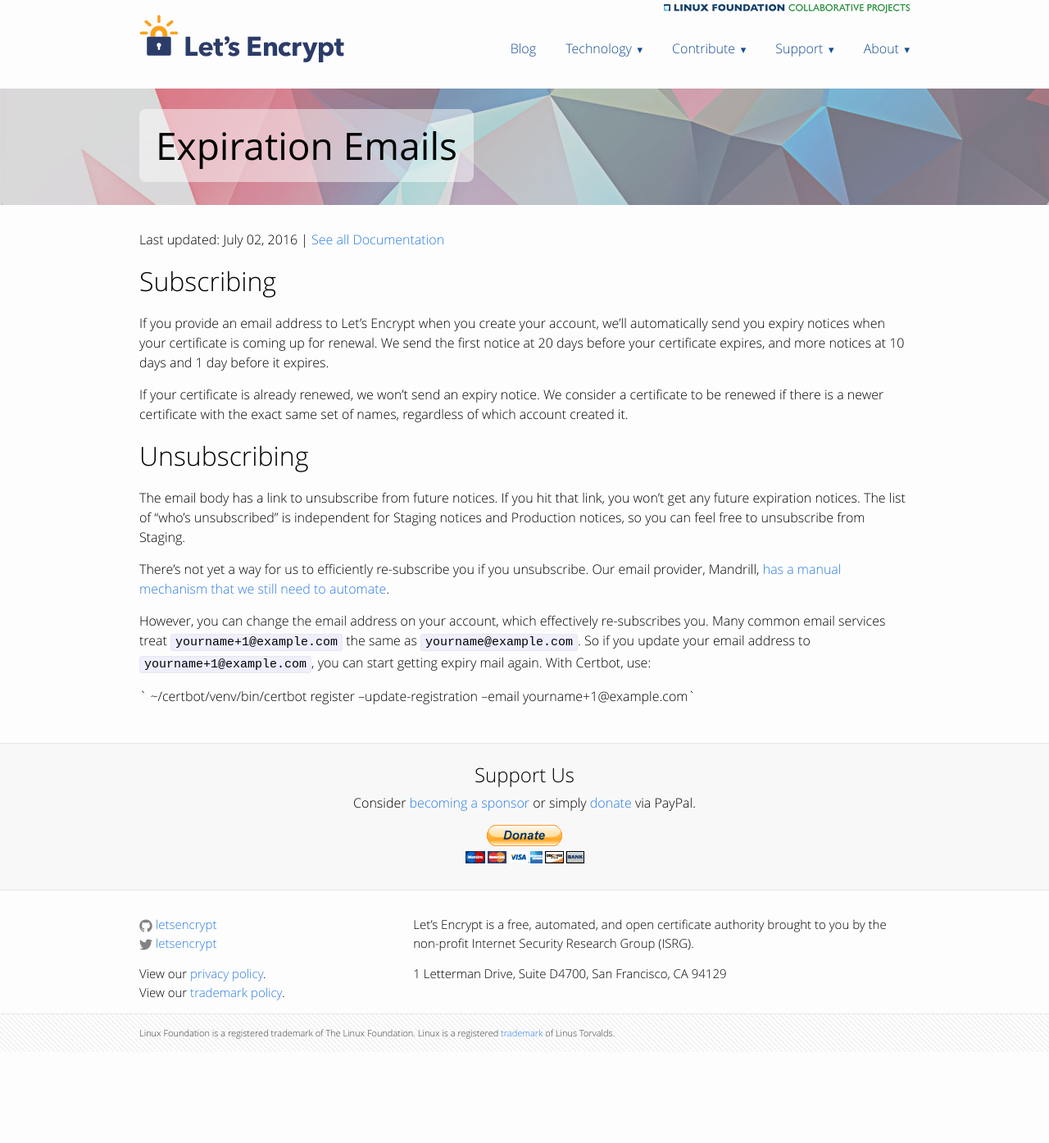
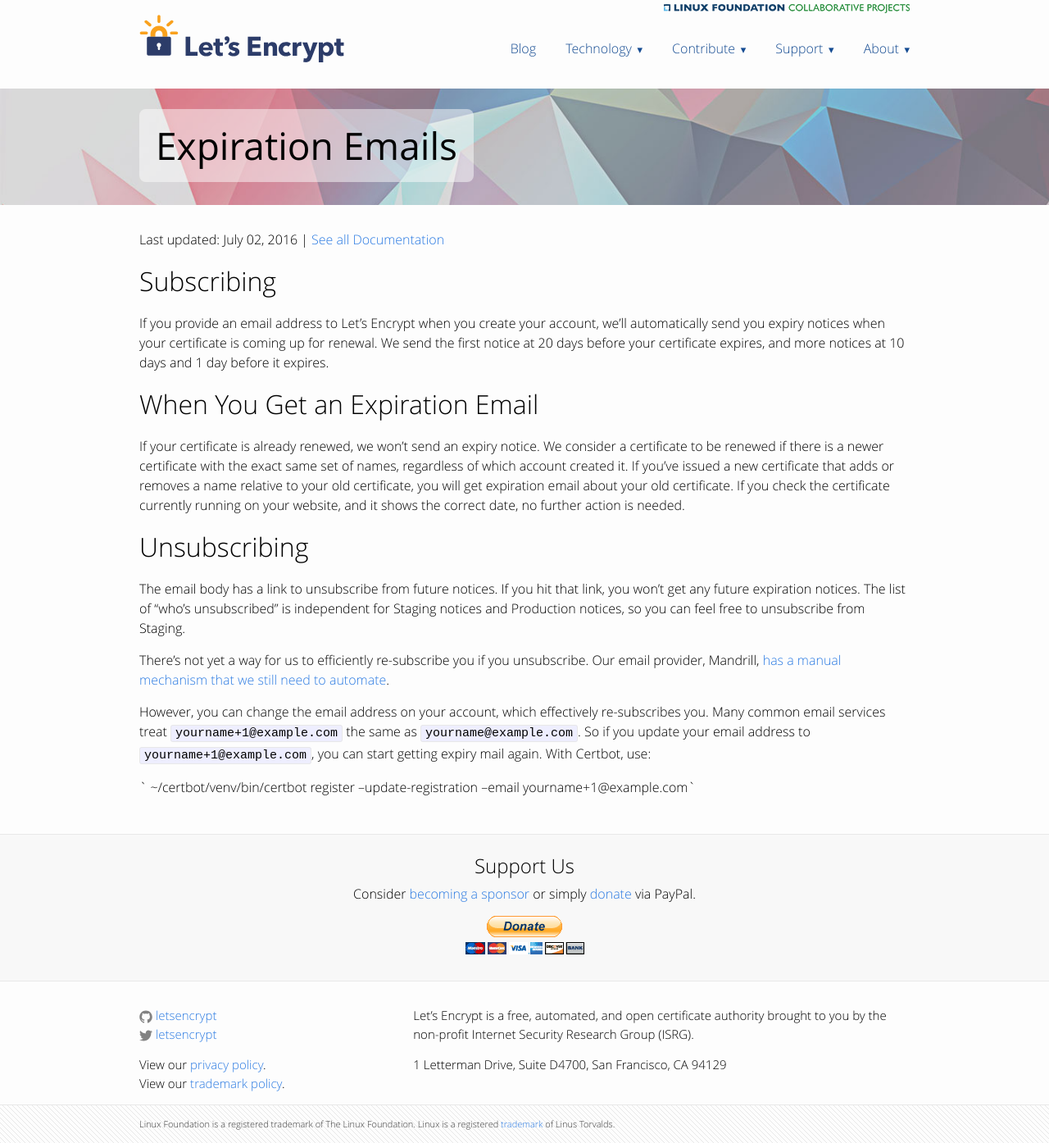
Before and after one commit to snowman1120/website, a Jekyll site: the page built from docs/expiration-emails.md, in a window 1280 px wide. Shown: the whole page at 82% size. Built offline with Jekyll 4.4.1, drawn with Linux system fonts in a browser that asks for light colours; before the commit the page ends 1283 px from its top, so only the background shows below that.

Commit message:
Improve email section. (#41)

```diff
--- a/docs/expiration-emails.md
+++ b/docs/expiration-emails.md
@@ -16,10 +16,15 @@ is coming up for renewal. We send the first notice at 20 days before
 your certificate expires, and more notices at 10 days and 1 day before
 it expires.
 
+# When You Get an Expiration Email
+
 If your certificate is already renewed, we won't send an expiry notice. We
 consider a certificate to be renewed if there is a newer certificate
 with the exact same set of names, regardless of which account created it.
-
+If you've issued a new certificate that adds or removes a name relative to your
+old certificate, you will get expiration email about your old certificate.
+If you check the certificate currently running on your website, and it
+shows the correct date, no further action is needed.
 
 # Unsubscribing
 
```
